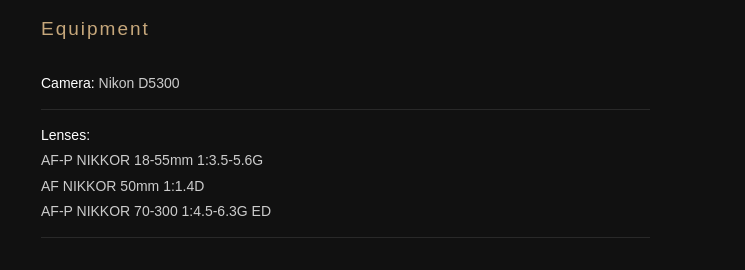
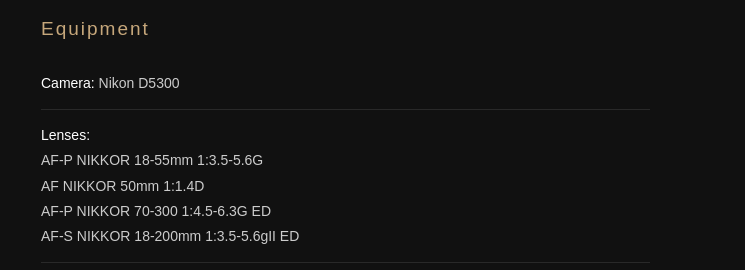
Before and after one commit to mcuomo1908/Mcuomo-Photography, a plain HTML site: page index.html in a window 1280 px wide. Both pictures are taken after a click on the link "ABOUT ME". Shown: the part 508-778 px from the top of the page, 535-1280 px from the left. Drawn offline with Linux system fonts and the light colour scheme; no server answers.

Commit message:
Update index.html

```diff
--- a/index.html
+++ b/index.html
@@ -458,6 +458,8 @@ footer {
                         AF NIKKOR 50mm 1:1.4D
                         <br>
                         AF-P NIKKOR 70-300 1:4.5-6.3G ED
+                        <br>
+                        AF-S NIKKOR 18-200mm 1:3.5-5.6gII ED
                     </li>
 
                 </ul>
```
